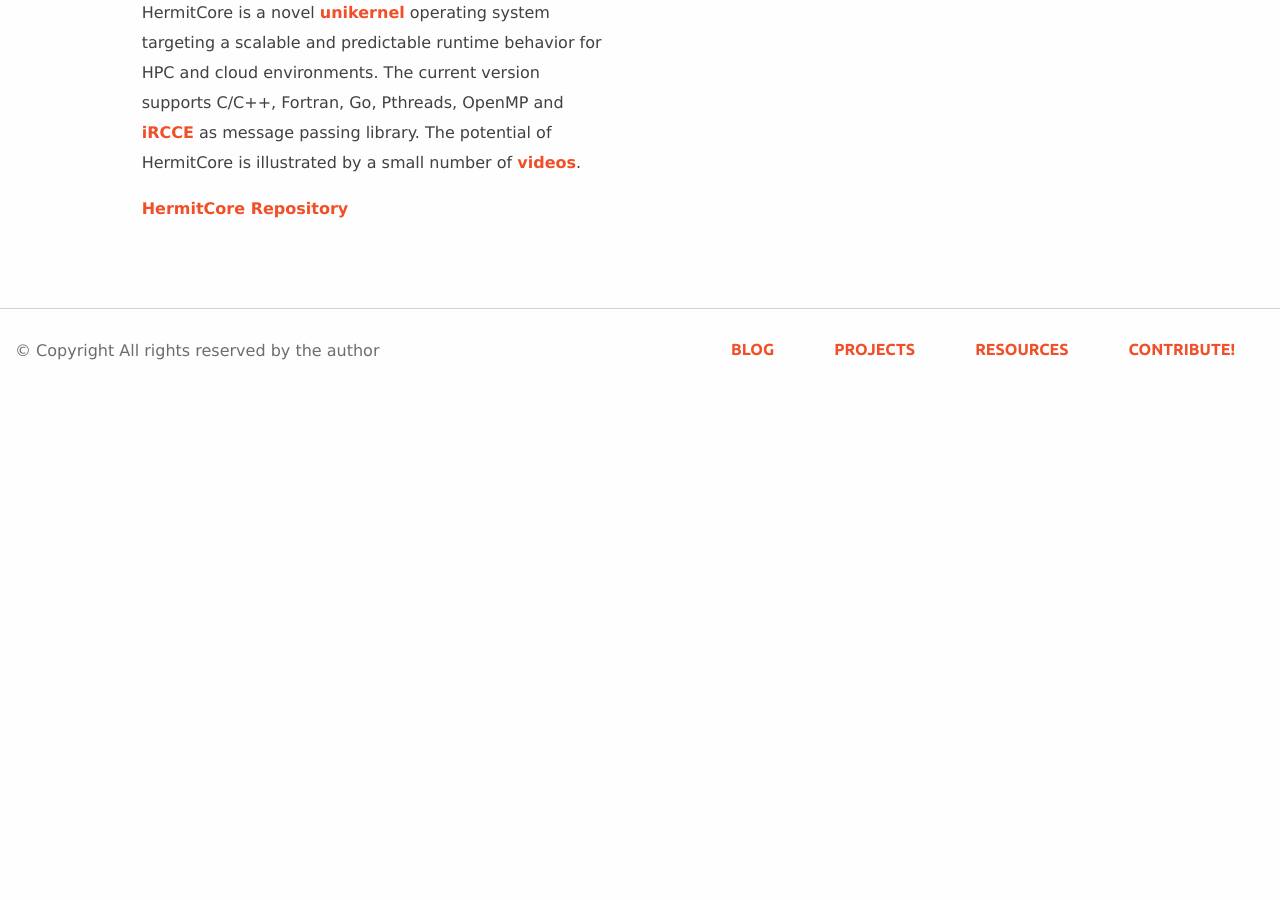
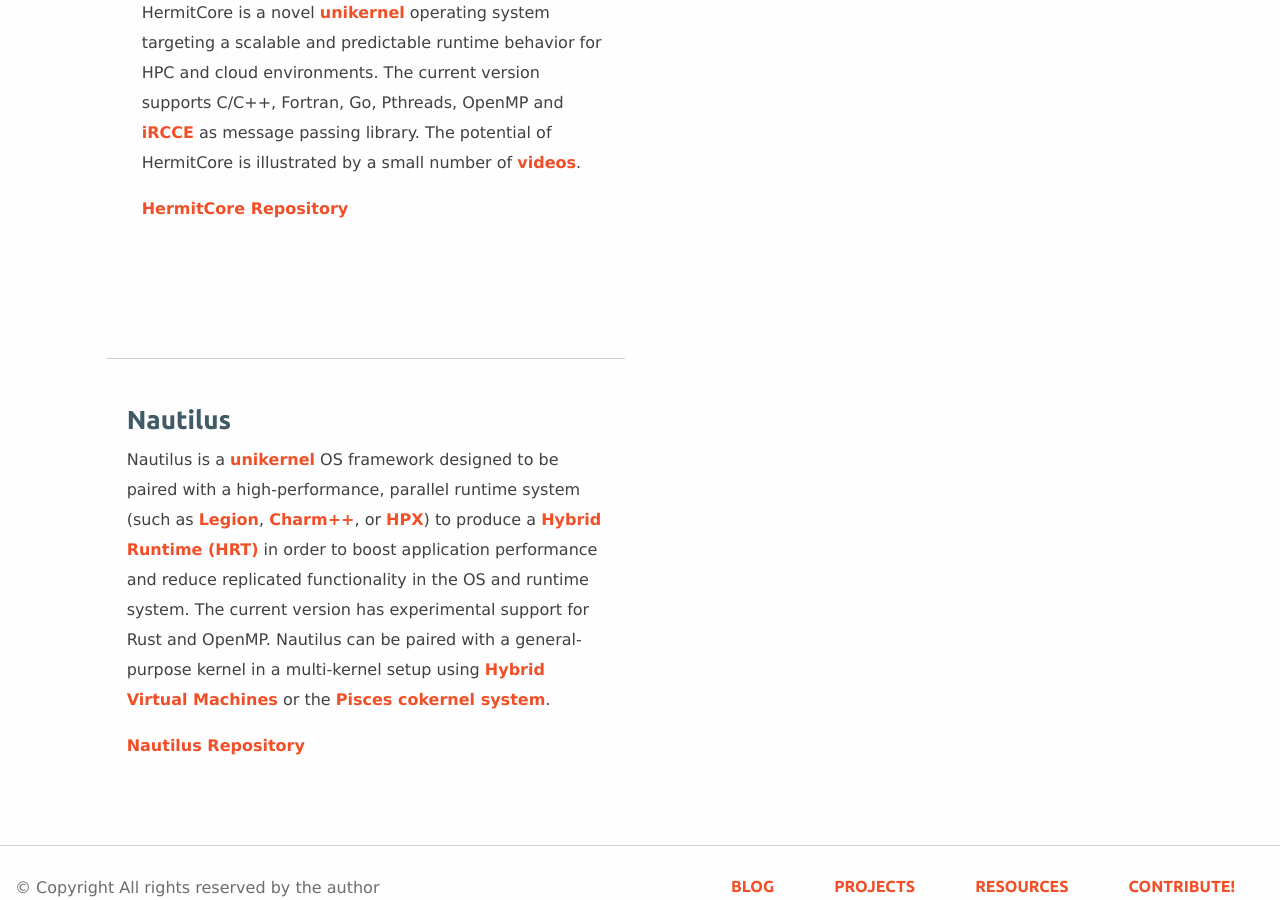
Before and after one commit to Unikernel-Systems/unikernel.org, a Jekyll site: the page built from projects/index.html, in a window 1280 px wide and 900 px high, scrolled down 3322 px. Built offline with Jekyll 4.4.1, drawn with Linux system fonts in a browser that asks for light colours; before the commit the page ends 3715 px from its top, so only the background shows below that.

Commit message:
Add Nautilus to projects

```diff
--- a/projects/index.html
+++ b/projects/index.html
@@ -147,6 +147,19 @@
 
 		<div class="medium-6 columns">
 		</div>
+        <div class="row eqH-md">
+            <div class="medium-6 columns">
+                <article class="item">
+                    <h3>Nautilus</h3>
+                    <p class="post-excerpt">Nautilus is a <a href="http://unikernel.org">unikernel</a> OS framework designed to be paired with a high-performance, parallel runtime system (such as <a href="https://legion.stanford.edu/">Legion</a>, <a href="http://charm.cs.illinois.edu/research/charm">Charm++</a>, or <a href="http://stellar-group.org/libraries/hpx/">HPX</a>) to produce a <a href="http://users.eecs.northwestern.edu/~kch479/docs/nautilus.pdf">Hybrid Runtime (HRT)</a> in order to boost application performance and reduce replicated functionality in the OS and runtime system. The current version has experimental support for Rust and OpenMP. Nautilus can be paired with a general-purpose kernel in a multi-kernel setup using <a href="http://pdinda.org/Papers/vee16.pdf">Hybrid Virtual Machines</a> or the <a href="http://www.prognosticlab.org/pisces/">Pisces cokernel system</a>.
+                    </p>
+                    <p><a target="_blank" href="https://github.com/hexsa-lab/nautilus">Nautilus Repository</a></p>
+                </article>
+            </div>
+
+            <div class="medium-6 columns">
+            </div>
+        </div>
 	  </div>
 	</div>
   </div>
```
